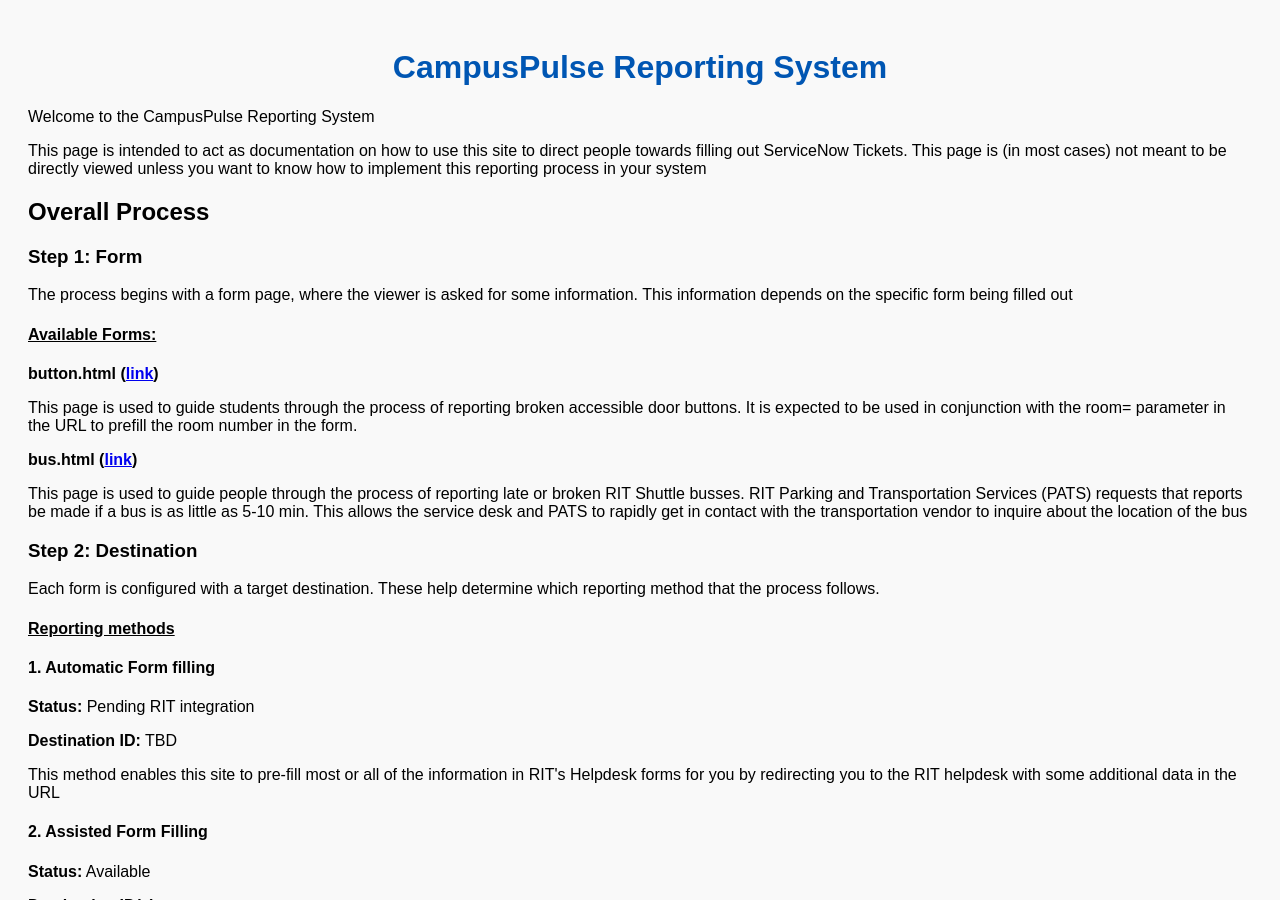
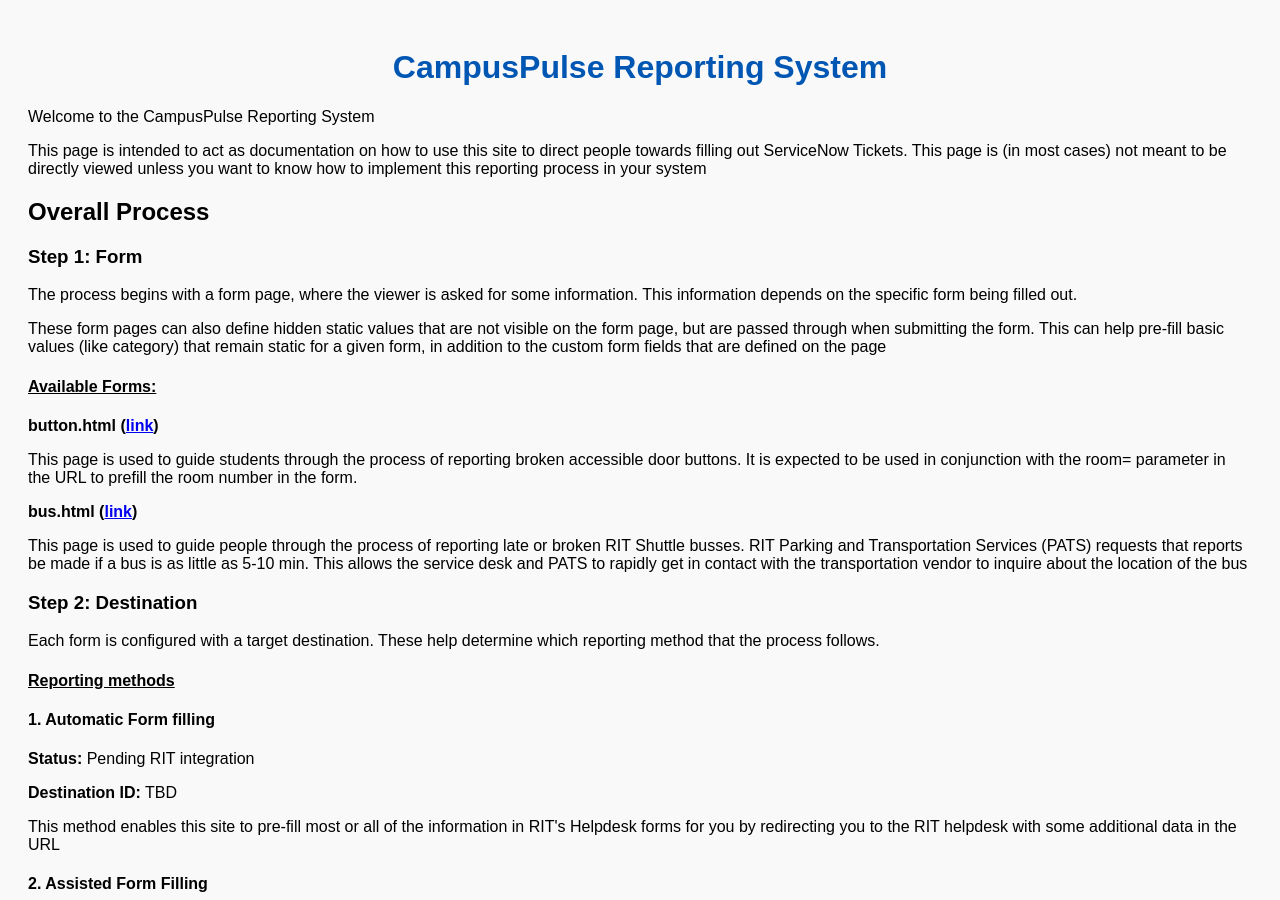
Before and after one commit to CampusPulse/suggest, a Jekyll site: the page built from index.html, in a window 1280 px wide and 900 px high. Built offline with Jekyll 4.4.1, drawn with Linux system fonts in a browser that asks for light colours.

Commit message:
also document the staticvalues front matter element

```diff
--- a/index.html
+++ b/index.html
@@ -10,7 +10,9 @@
 
 <h2>Overall Process</h2>
 <h3>Step 1: Form</h3>
-<p>The process begins with a form page, where the viewer is asked for some information. This information depends on the specific form being filled out</p>
+<p>The process begins with a form page, where the viewer is asked for some information. This information depends on the specific form being filled out.</p>
+
+<p>These form pages can also define hidden static values that are not visible on the form page, but are passed through when submitting the form. This can help pre-fill basic values (like category) that remain static for a given form, in addition to the custom form fields that are defined on the page</p>
 <h4 style="text-decoration: underline;">Available Forms:</h4>
 
 <strong>button.html (<a href="{{ "/button.html" | relative_url }}">link</a>)</strong>
```
